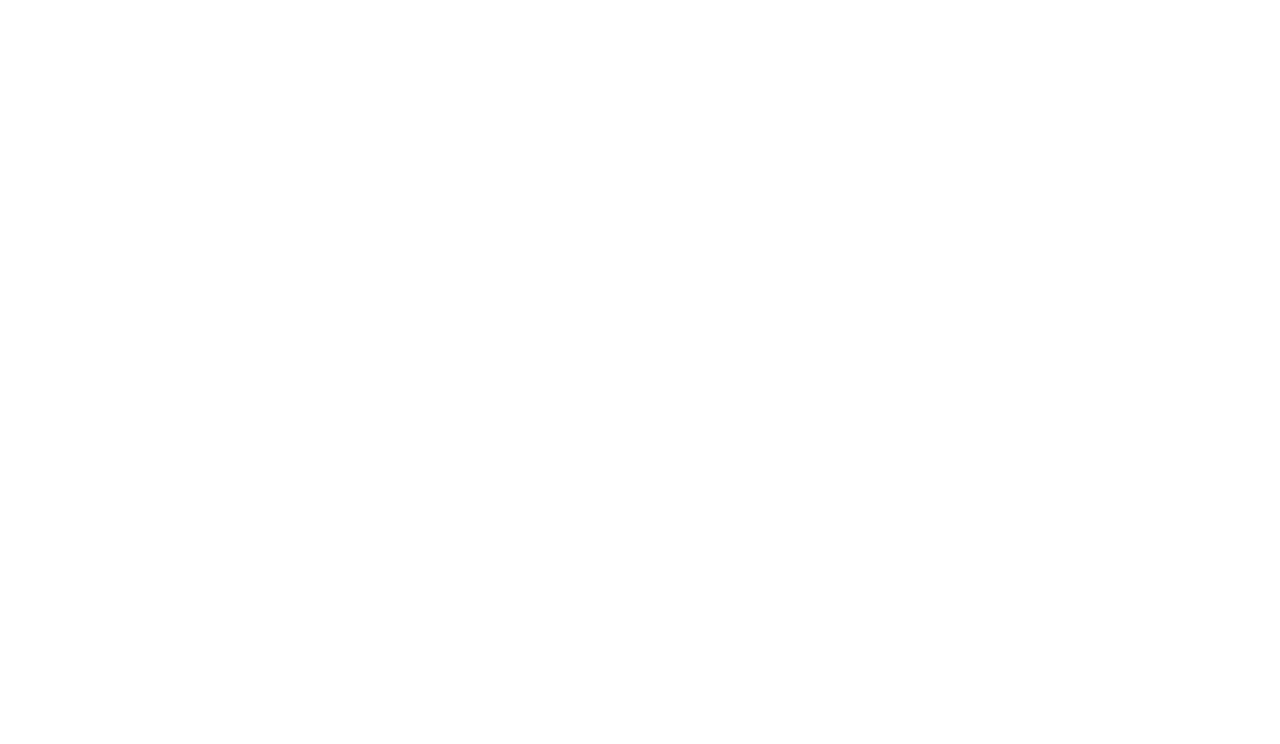
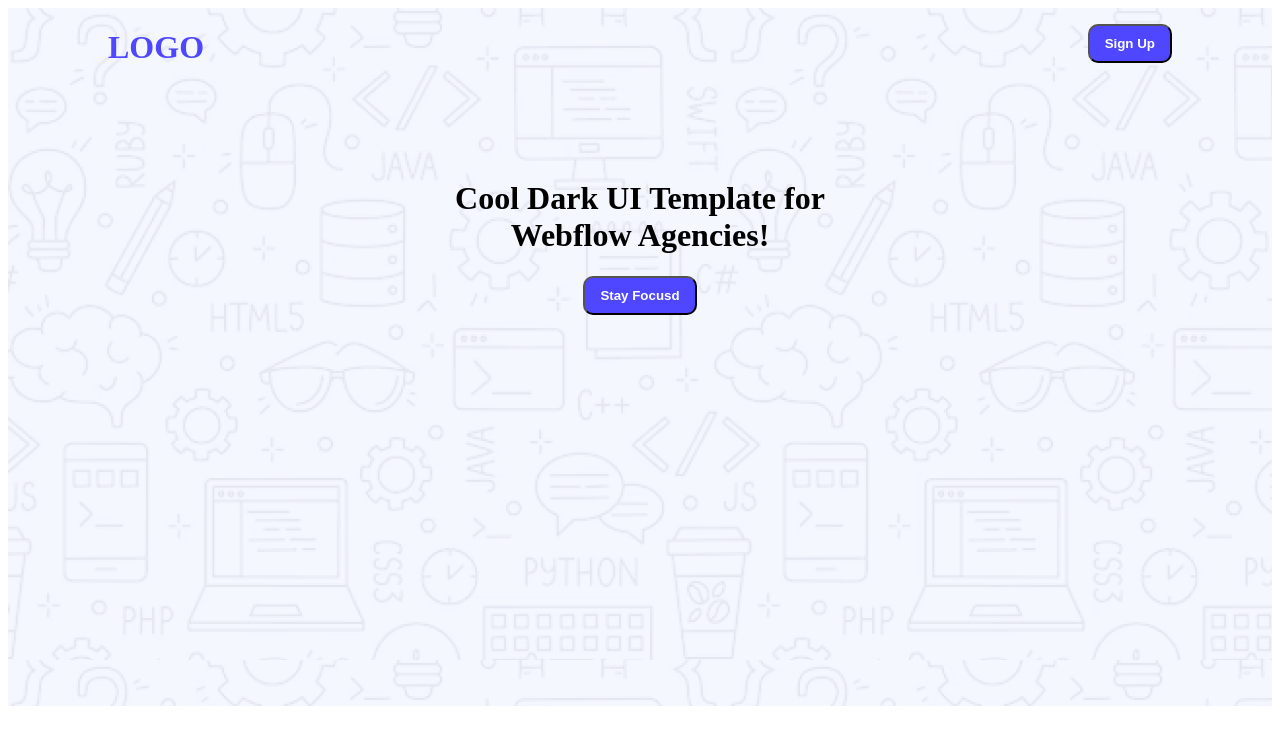
Before and after one commit to jewel669/programming-assigment-01-, a plain HTML site: page index.html in a window 1280 px wide. Drawn offline with Linux system fonts and the light colour scheme.

Commit message:
navbar& heading add

```diff
--- a/index.html
+++ b/index.html
@@ -9,7 +9,16 @@
 </head>
 <body>
     <header>
-
+      <div class="heading">
+        <h1 class="head-title">LOGO</h1>
+        <ul>
+            <li><a href=""><button class="btn-primary">Sign Up</button></a></li>
+        </ul>
+      </div>
+      <div class="heading-title">
+        <h1 class="heading-sub-title">Cool Dark UI Template for <br> Webflow Agencies!</h1>
+        <button class="btn-primary">Stay Focusd</button>
+      </div>
     </header>
 
    <main>
--- a/styles/style.css
+++ b/styles/style.css
@@ -0,0 +1,45 @@
+
+header{
+    background-image: url(../images/Head-bg.png);
+    max-width: 1540px;
+    height: 698px;
+}
+.heading{
+    display: flex;
+    justify-content: space-between;
+    max-width: 100%;
+    height: 151px;
+    margin-left: 100px;
+    margin-right: 100px;
+
+}
+.heading-title{
+   width: 905px;
+   height: 245px;
+  margin-top: 158px;
+   text-align: center;
+   margin:0 auto;
+}
+.head-title{
+    color: #4E47FF;
+    font-weight:bolder;
+}
+.heading-sub-title{
+    font-weight: bolder;
+
+}
+ul li{
+    list-style-type: none;
+}
+.btn-primary{
+   background-color:#4E47FF;
+   color: white;
+   font-weight: bolder;
+   padding:10px 15px;
+   border-radius: 10px;
+   cursor: pointer;
+}
+button:hover{
+    background-color: rgb(245, 155, 122);
+    color: black;
+}
```
Also changed, not shown: icon/avatar.png (added), icon/icon-star.png (added), images/Head-bg.png (added), images/wc-big.png (added), images/wc-mini.png (added).
